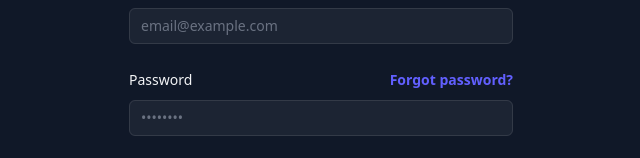
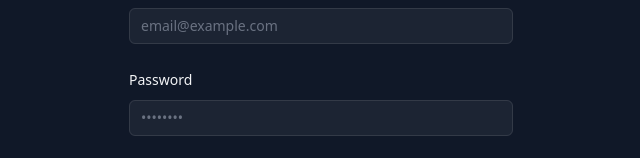
Before and after one commit to BerinMadzak/project-board, a React (Vite) app in the folder client/: page /login in a window 1280 px wide. Shown: the part 388-546 px from the top of the page, without its empty margins (319-959 px from the left). Built offline with nearby package versions, Linux system fonts and the light colour scheme; no server answers.

Commit message:
Hide Forgot Password button - not yet implemented

```diff
--- a/client/src/pages/Login.tsx
+++ b/client/src/pages/Login.tsx
@@ -88,14 +88,14 @@
               >
                 Password
               </label>
-              <div className="text-sm">
+              {/* <div className="text-sm">
                 <Link
                   to="/reset-password"
                   className="font-semibold text-indigo-500 hover:text-indigo-400"
                 >
                   Forgot password?
                 </Link>
-              </div>
+              </div> */}
             </div>
             <div className="mt-2">
               <input
```
